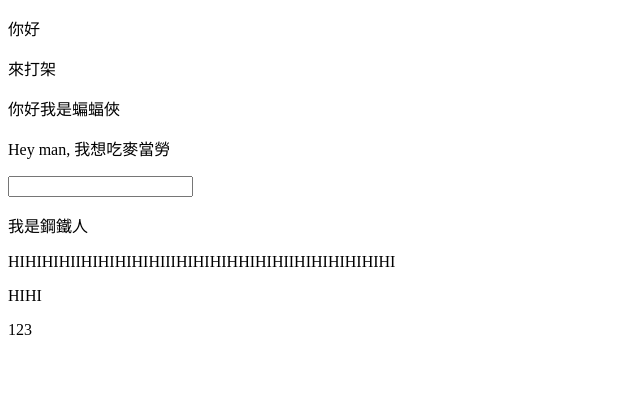
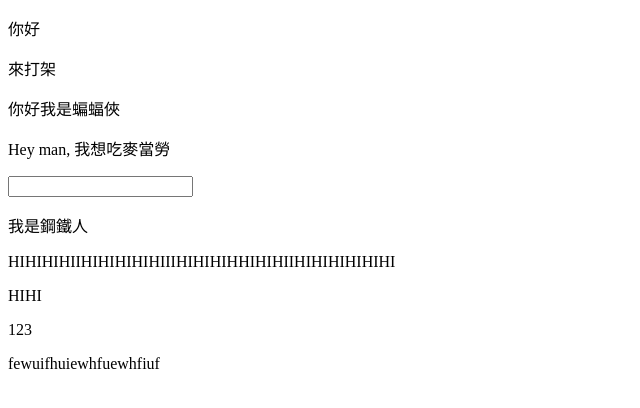
Before and after one commit to michael9487/git-test, a plain HTML site: page index.html in a window 1280 px wide. Shown: the whole page, without its empty margins (0-640 px from the left). Drawn offline with Linux system fonts and the light colour scheme.

Commit message:
add 怪怪的東西

```diff
--- a/index.html
+++ b/index.html
@@ -18,6 +18,7 @@
       <p>HIHIHIHIIHIHIHIHIHIIIHIHIHIHHIHIHIIHIHIHIHIHIHI</p>
       <p>HIHI</p>
       <p>123</p>
+      <p>fewuifhuiewhfuewhfiuf</p>
     </div>
   </body>
 </html>
```
